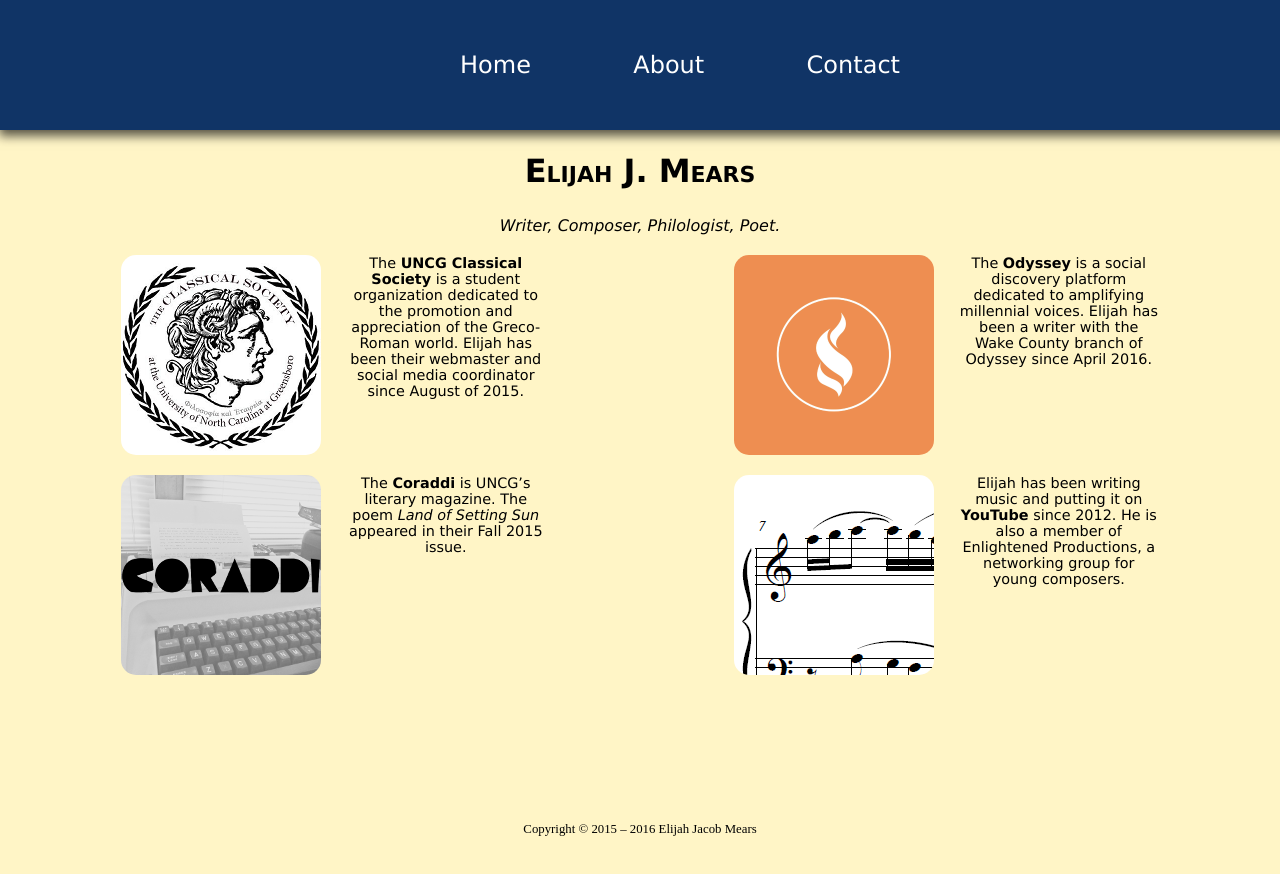
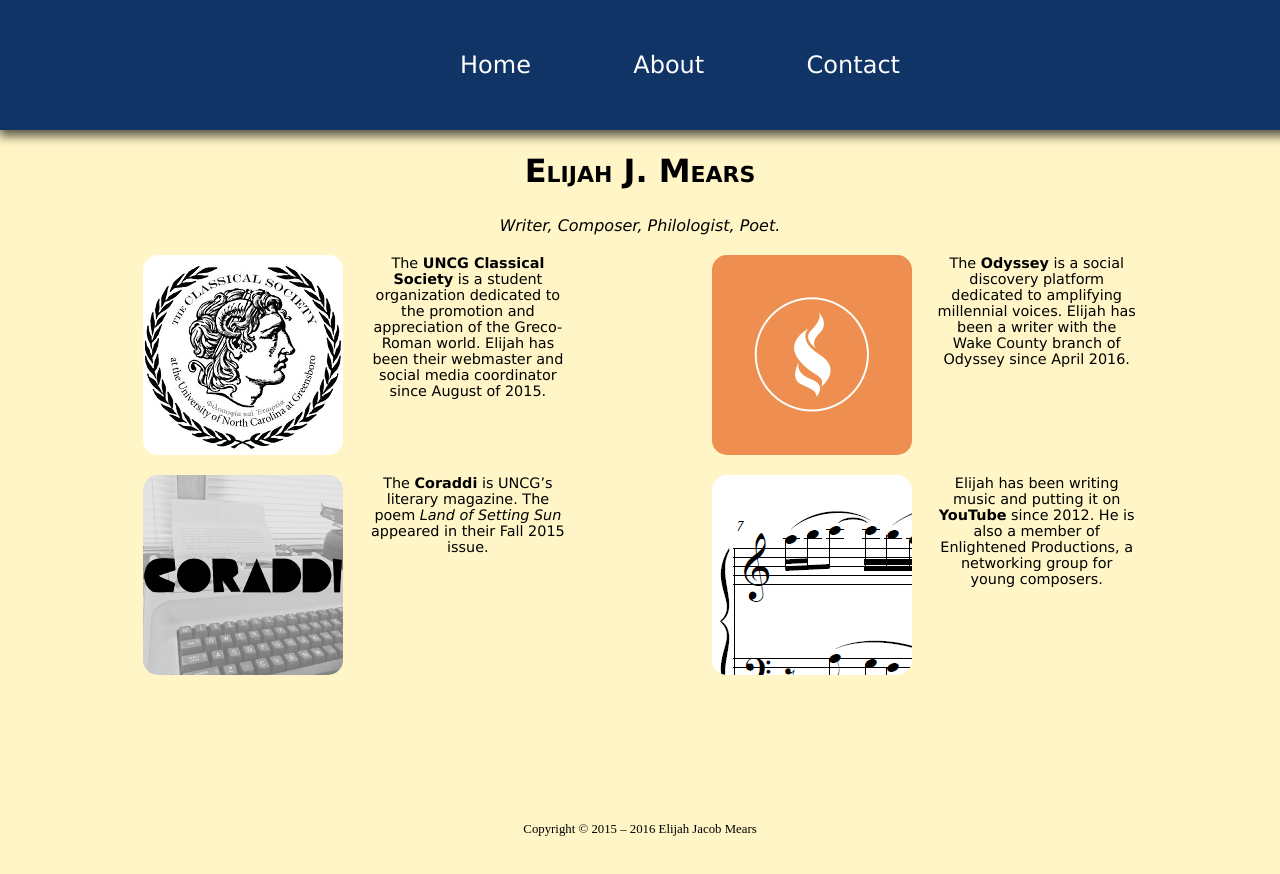
Before and after one commit to ejmears/m, a plain HTML site: page index.html in a window 1280 px wide. Drawn offline with Linux system fonts and the light colour scheme.

Commit message:
Revert "yay more of that"
This reverts commit e4b39d8b4426980e8e5c1cb7ded674e5d06044ed.

```diff
--- a/mobile.css
+++ b/mobile.css
@@ -5,7 +5,6 @@
 body {
 	background: #FFF5C6;
 	font-family: "Lucida Sans", san-serif;
-	max-width: 100%;
 }
 
 h1, h2, h3 {
@@ -64,11 +63,9 @@ img {
 	background-color:#103466;
 	color:#FFF;
 	position: absolute;
-	overflow-x: hidden;
     top: 0;
 	left: 0;
 	width: 100%;
-	max-width: 100%;
 	height: auto;
     padding: 0 auto;
     margin: 0 auto;
@@ -117,8 +114,7 @@ Flexboxes
 .flex-container {
   display: flex;
   position: relative;
-  width: 97%;
-  max-width: 97%;
+  width: 100%;
   flex-wrap: wrap;
   justify-content: space-around;
   text-align: center;
@@ -136,9 +132,9 @@ Containers
 */
 
 #main {
+	margin: 5%;
 	margin-top: 12%;
 	margin-bottom: 10%;
-	max-width: 100%;
 }
 
 #footer {
```
